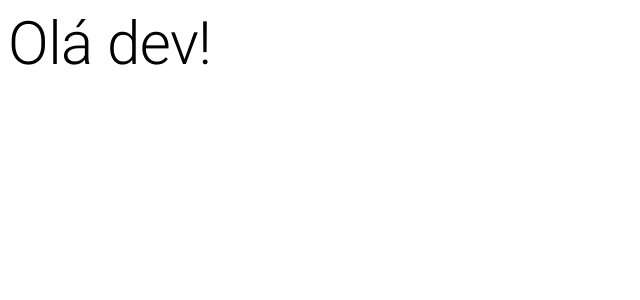
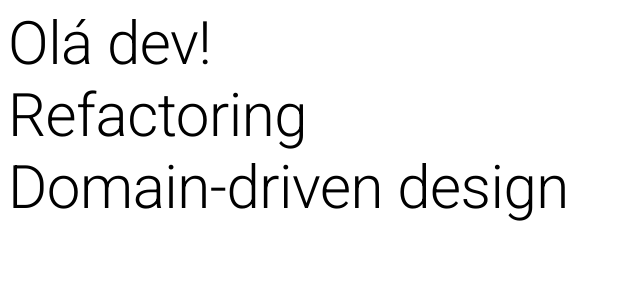
Before and after one commit to 1CarlosRenan/jest-practice-environment, a React (Create React App) app in the folder cypress-react-devbook/: page / in a window 1280 px wide. Shown: the top 300 px of the page, without its empty margins (0-640 px from the left). Built offline with nearby package versions, Linux system fonts and the light colour scheme.

Commit message:
applying tdd to hero

```diff
--- a/cypress-react-devbook/src/App.js
+++ b/cypress-react-devbook/src/App.js
@@ -4,6 +4,14 @@ function App() {
   return (
     <>
       <Typography variant="h2" component="h2" data-test="heading">Olá dev!</Typography>
+      <div data-test="book-list">
+        <div className="book-item">
+          <Typography variant="h2" component="h2" data-test="heading">Refactoring</Typography>
+        </div>
+        <div className="book-item">
+          <Typography variant="h2" component="h2" data-test="heading">Domain-driven design</Typography>
+        </div>
+      </div>
     </>
   );
 }
```
Also changed, not shown: 1 other file (tests, documents, lock files or other folders).
